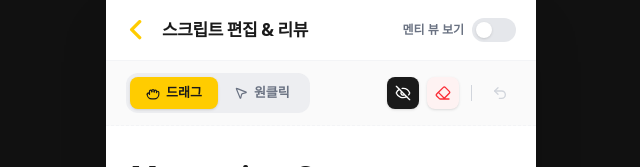
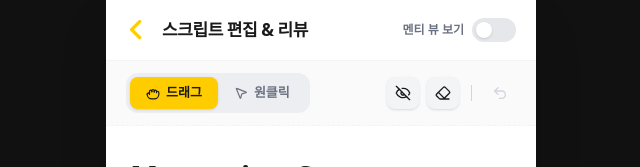
Before and after one commit to capstone-ap/carpoolink-backend, a Next.js app in the folder apps/demo-web/: page /mentor/script in a window 1280 px wide. Shown: the top 167 px of the page, without its empty margins (319-959 px from the left). Built offline with nearby package versions, Linux system fonts and the light colour scheme; a web font is replaced by a local one.

Commit message:
refactor(front): 편집 버튼 디자인 수정

```diff
--- a/apps/demo-web/app/mentor/script/page.tsx
+++ b/apps/demo-web/app/mentor/script/page.tsx
@@ -140,11 +140,23 @@ export default function ScriptEditPage() {
 
         <div className="flex items-center gap-2">
           {/* 💡 onMouseDown 이벤트에 e.preventDefault()를 넣어 버튼 클릭 시 에디터 포커스가 풀리지 않도록 합니다. */}
-          <button onMouseDown={(e) => e.preventDefault()} onClick={() => handleAction('mask')} className="bg-[#1A1A1A] text-white p-2 rounded-lg transition-colors hover:bg-black shadow-sm" title="선택된 영역 마스킹">
+          {/* 마스킹: 짙은 회색 아이콘 */}
+          <button
+            onMouseDown={(e) => e.preventDefault()}
+            onClick={() => handleAction('mask')}
+            className="bg-gray-100 text-[#1A1A1A] active:bg-gray-300 p-2 rounded-lg transition-colors shadow-sm"
+            title="선택된 영역 마스킹"
+          >
             <EyeOff className="w-4 h-4" />
           </button>
 
-          <button onMouseDown={(e) => e.preventDefault()} onClick={() => handleAction('erase')} className="bg-red-50 text-red-500 hover:bg-red-100 p-2 rounded-lg transition-colors shadow-sm" title="선택된 영역 마스킹 해제">
+          {/* 지우기: 빨간색 아이콘으로 포인트 */}
+          <button
+            onMouseDown={(e) => e.preventDefault()}
+            onClick={() => handleAction('erase')}
+            className="bg-gray-100 text-[#1A1A1A] active:bg-gray-300 p-2 rounded-lg transition-colors shadow-sm"
+            title="선택된 영역 마스킹 해제"
+          >
             <Eraser className="w-4 h-4" />
           </button>
 
@@ -196,7 +208,8 @@ export default function ScriptEditPage() {
             </div>
             <h3 className="text-[19px] font-extrabold text-center mb-3">정말 발행하시겠습니까?</h3>
             <p className="text-gray-500 text-[13px] text-center mb-8 leading-relaxed">
-              발행 시 멘티에게 알림이 전송됩니다. 마스킹 처리가 완벽한지 다시 한 번 확인해 주세요.
+              발행 시 멘티에게 알림이 전송됩니다.<br />
+              마스킹 처리가 완벽한지 다시 한 번 확인해 주세요.
             </p>
             <div className="flex gap-3 w-full">
               <button onClick={() => setIsPublishPopupOpen(false)} className="flex-1 bg-[#F2F4F6] text-gray-600 font-bold py-3.5 rounded-xl transition-all hover:bg-gray-200 active:scale-95">취소</button>
```
